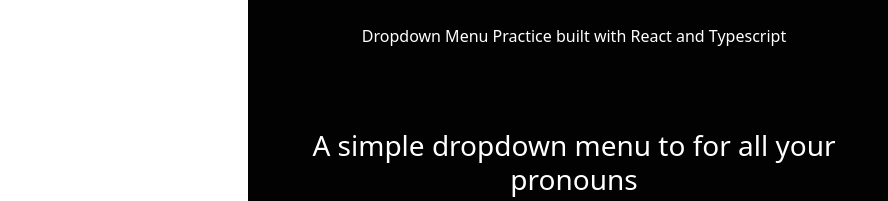
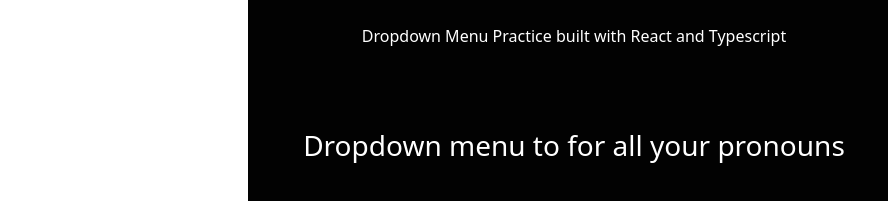
Before and after one commit to FernandoJCastellanos/Personal-Frontend-Devleopment-Website, a plain HTML site: page index.html in a window 1280 px wide. Shown: the part 2367-2568 px from the top of the page, 392-1280 px from the left. Drawn offline with nearby package versions, Linux system fonts and the light colour scheme; no server answers.

Commit message:
fixing some copy

```diff
--- a/index.html
+++ b/index.html
@@ -329,7 +329,7 @@
                 <h6>Dropdown Menu Practice built with React and Typescript</h3>
             </div>
             <div class="text-body">
-                <h3>A simple dropdown menu to for all your pronouns</h3>
+                <h3>Dropdown menu to for all your pronouns</h3>
                 <div class="repo-div">
                     <a class="repo-links" href="https://github.com/FernandoJCastellanos/Simple-Selection-Menu--React-Typescript" target="_blank" rel="noopener noreferrer"><p>GitHub link</p></a>
                     <a class="repo-links" href="https://fernandojcastellanos.github.io/Simple-Selection-Menu--React-Typescript/" target="_blank" rel="noopener noreferrer"><p>Repo link</p></a>
```
